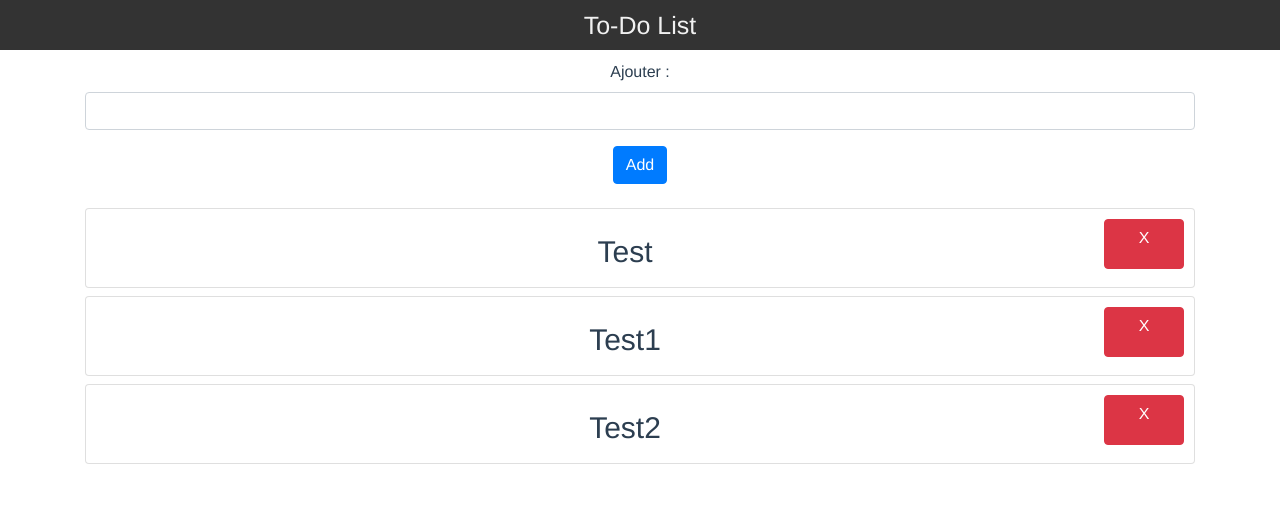
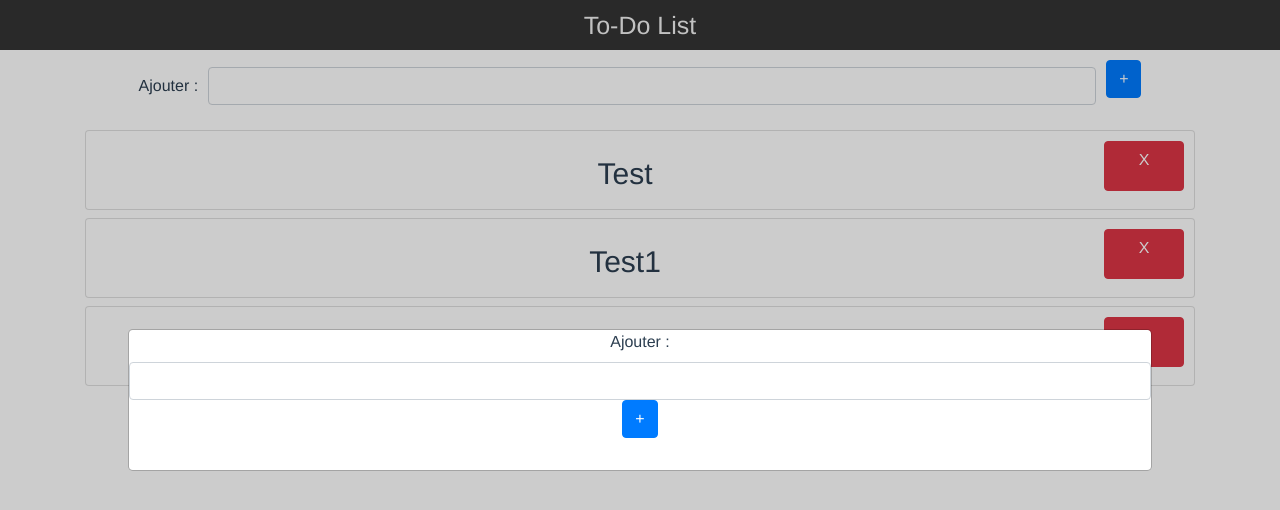
Before and after one commit to samuel-rl/VueJS-To-Do-List, a Vue app: page / in a window 1280 px wide. Shown: the top 510 px of the page. Built offline with nearby package versions, Linux system fonts and the light colour scheme.

Commit message:
create modal form

```diff
--- a/src/components/Contenu.vue
+++ b/src/components/Contenu.vue
@@ -1,12 +1,13 @@
 <template>
     <div class="container mt-5">
+        <modal-form></modal-form>
+        <form>
+            <div class="form-group divForm">
+                <label class="block labelAdd" for="action">Ajouter :</label>
+                <input v-model="formData.toDo" type="text" id="action" class="block form-control displ">
+                <button v-on:click.prevent="addTodo" class="block btn btn-primary mb-3 btn-add">+</button>
 
-        <form>
-            <div class="form-group">
-                <label for="action">Ajouter :</label>
-                <input v-model="formData.toDo" type="text" id="action" class="form-control">
             </div>
-            <button v-on:click.prevent="addTodo" class="btn btn-primary mb-3">Add</button>
 
         </form>
         <ul>
@@ -20,6 +21,7 @@
 
 <script>
 import Item from './Item';
+import ModalForm from './ModalForm';
 
 export default {
 	name: 'Contenu',
@@ -31,17 +33,20 @@ export default {
 			arrayToDo: ['Test', 'Test1', 'Test2'],
 		};
 	},
-    methods :{
-        addTodo: function(){
+	methods: {
+		addTodo: function() {
+			if (this.formData.toDo != '') {
 				this.arrayToDo.push(this.formData.toDo);
-            this.formData.toDo = ''
+				this.formData.toDo = '';
+			}
 		},
-        suppression: function(e){
+		suppression: function(e) {
 			this.arrayToDo.splice(e.target.parentNode.id, 1);
-        }
+		},
 	},
 	components: {
         Item: Item,
+        ModalForm: ModalForm
 	},
 };
 </script>
@@ -55,4 +60,25 @@ export default {
 	list-style: none;
 	padding: 0;
 }
+
+.divForm {
+	text-align: center;
+}
+
+.displ {
+	width: 80%;
+}
+
+.block {
+	display: inline-block !important;
+}
+
+.labelAdd {
+	margin-right: 10px;
+}
+
+.btn-add {
+	cursor: pointer;
+	margin-left: 10px;
+}
 </style>
--- /dev/null
+++ b/src/components/ModalForm.vue
@@ -0,0 +1,48 @@
+<template>
+    <div class="modal">
+        <div class="modal-content">
+            <form>
+                <div class="form-group">
+                    <label class="labelAdd" for="action">Ajouter :</label>
+                    <input v-model="formData.toDo" type="text" id="action" class="form-control">
+                    <button v-on:click.prevent="addTodo" class="btn btn-primary mb-3">+</button>
+                </div>
+            </form>
+        </div>
+    </div>
+</template>
+
+<script>
+export default {
+	name: 'ModalForm',
+	data() {
+		return {
+			formData: {
+				toDo: '',
+			},
+		};
+	},
+};
+</script>
+
+<style scoped>
+.modal {
+	display: block;
+	position: fixed;
+	width: 100%;
+	height: 100%;
+	overflow: auto;
+	left: 0;
+	top: 0;
+	background-color: rgba(0, 0, 0, 0.2);
+	z-index: 10;
+}
+.modal-content {
+	position: absolute;
+	left: 50%;
+	top: 50%;
+	-webkit-transform: translate(-50%, -50%);
+	transform: translate(-50%, -50%);
+    width: 80%;
+}
+</style>
```
Lines whose indentation alone changed are shown as unchanged.
